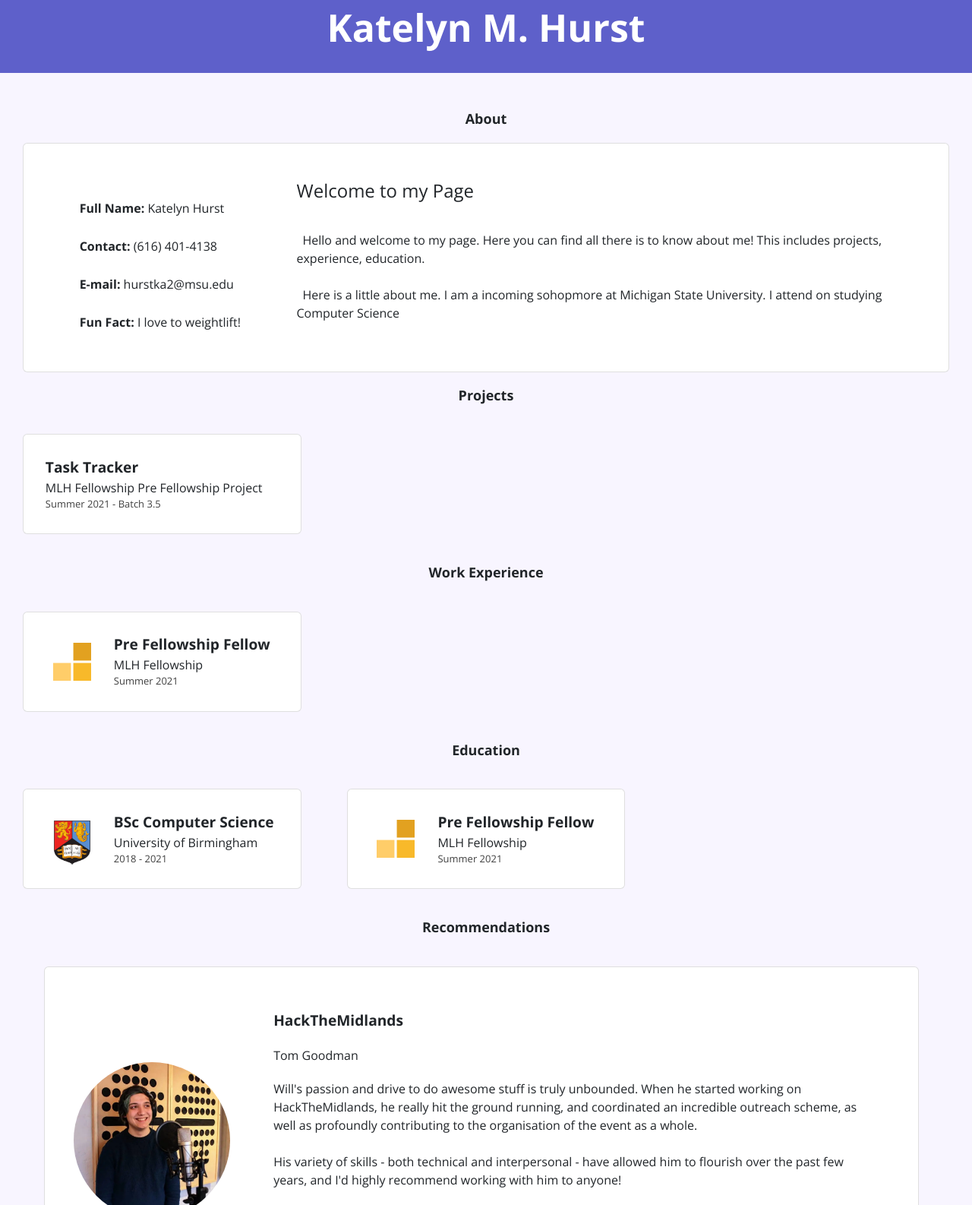
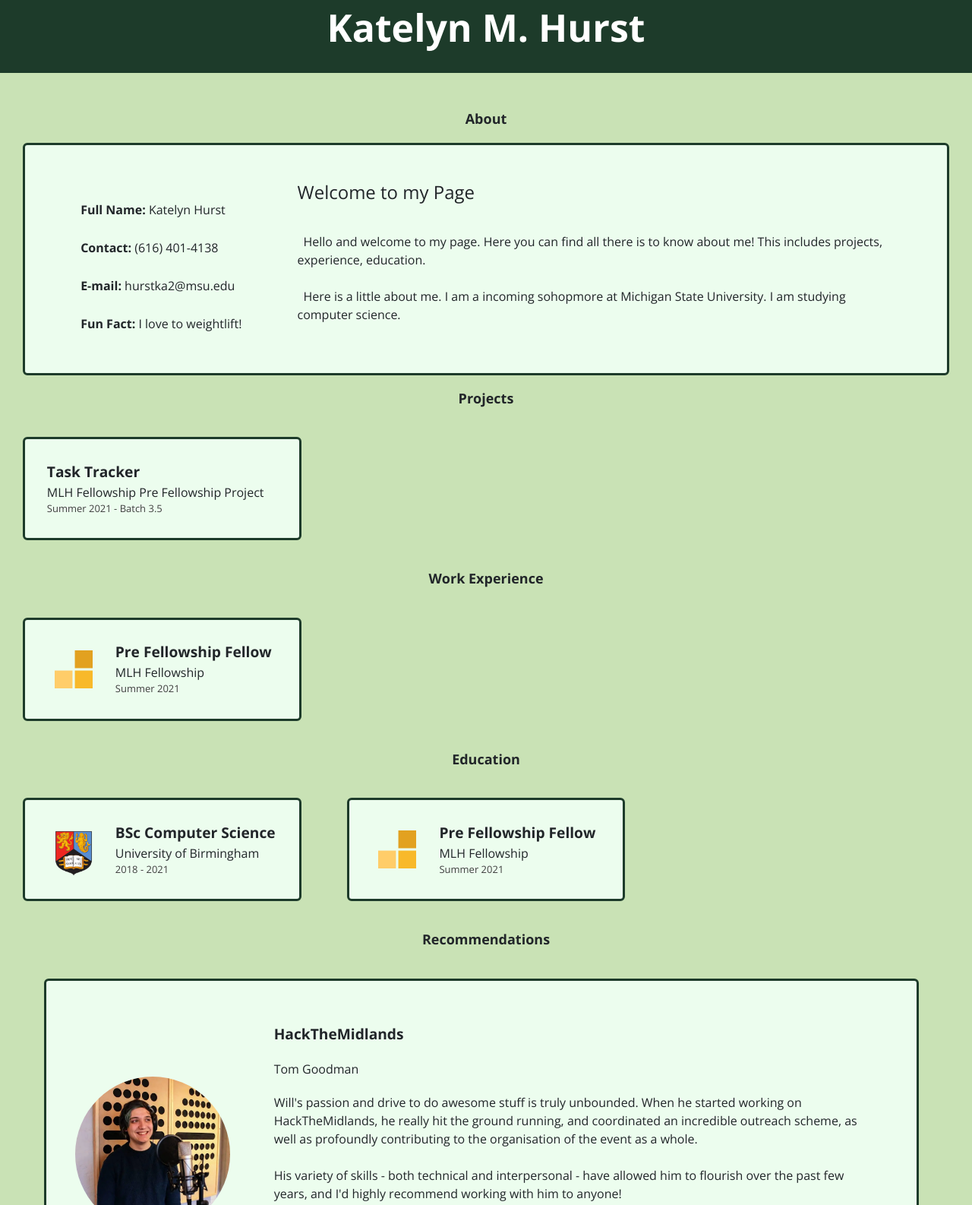
Before and after one commit to hurstkatelyn/portfolio-new, a Jekyll site: the page built from index.html, in a window 1280 px wide, cut to the strip 334-1920 px from the top of the page. Shown: the whole strip at 76% size. Built offline with Jekyll 4.4.1, drawn with Linux system fonts in a browser that asks for light colours; nearby versions of some CDN libraries.

Commit message:
color changes

```diff
--- a/_data/about.yml
+++ b/_data/about.yml
@@ -3,4 +3,4 @@
   email:  hurstka2@msu.edu
   funfact: I love to weightlift!
   bio1: Hello and welcome to my page. Here you can find all there is to know about me! This includes projects, experience, education.
-  bio2: Here is a little about me. I am a incoming sohopmore at Michigan State University. I attend on studying Computer Science
+  bio2: Here is a little about me. I am a incoming sohopmore at Michigan State University. I am studying computer science.
--- a/_sass/about.scss
+++ b/_sass/about.scss
@@ -4,10 +4,10 @@
     grid-gap: 20px;
     margin: 20px 30px;
     background-color: var(--card-color);
-    border-radius: .375rem;
+    border-radius: 6px;
     // -webkit-box-shadow: 0 0 1px #888888;
     //     box-shadow: 0 0 1px #888888;
-    border: 1px solid rgba(0,0,0,.125);
+    border: 3px solid #1d3b2a;
     padding: 2.5em;
     font-size: 1.0em;
 }
--- a/_sass/all.scss
+++ b/_sass/all.scss
@@ -33,9 +33,10 @@ h2 {
   align-items: center;
   margin: 20px 30px;
   background-color: var(--card-color);
-  border-radius: .375rem;
+  border-radius: 6px;
   padding: 1.5em;
   font-size: 1.2em;
+  border: 3px solid #1d3b2a;
 }
 
 a {
@@ -65,14 +66,14 @@ a {
     }
 
     button {
-      background: #6943a5;
+      background: rgb(16, 66, 23);
       border: none;
       border-radius: 5px;
       margin-top: 5%;
       padding: 2.5%;
 
       a {
-        color: #ffffff;
+        color: white;
         text-decoration: underline;
       }
     }
--- a/_sass/navbar.scss
+++ b/_sass/navbar.scss
@@ -96,7 +96,7 @@
 }
 
 input:checked + .slider {
-  background-color: #a066bb;
+  background-color: #66bb86;
 }
 
 input:checked + .slider:before {
--- a/assets/css/main.scss
+++ b/assets/css/main.scss
@@ -10,9 +10,9 @@
     --dates-color: #404040;
 
     /* background colors (Body, Cards, Banner)*/
-    --body-color: #f8f5ff;
-    --card-color: white;
-    --banner-background-color: #5e60ca;
+    --body-color: #c9e2b5;
+    --card-color: #ecfdee;
+    --banner-background-color: #1d3b2a;
 
     /* page colors (See page.scss) **/
     --page-color: #0f90fe;
@@ -27,11 +27,11 @@
     --dates-color: #3d3d3d;
 
     /* background colors (Body, Cards, Banner, Form)*/
-    --body-color: #727279;
+    --body-color: #616d66;
     --card-color: rgb(155, 153, 153);
     --banner-background-color: #0e294e;
 
     /* page colors (See page.scss) **/
-    --page-color: #0f90fe;
+    --page-color: #7C9473;
     --page-code-color: #17a2b8;
 }
```
